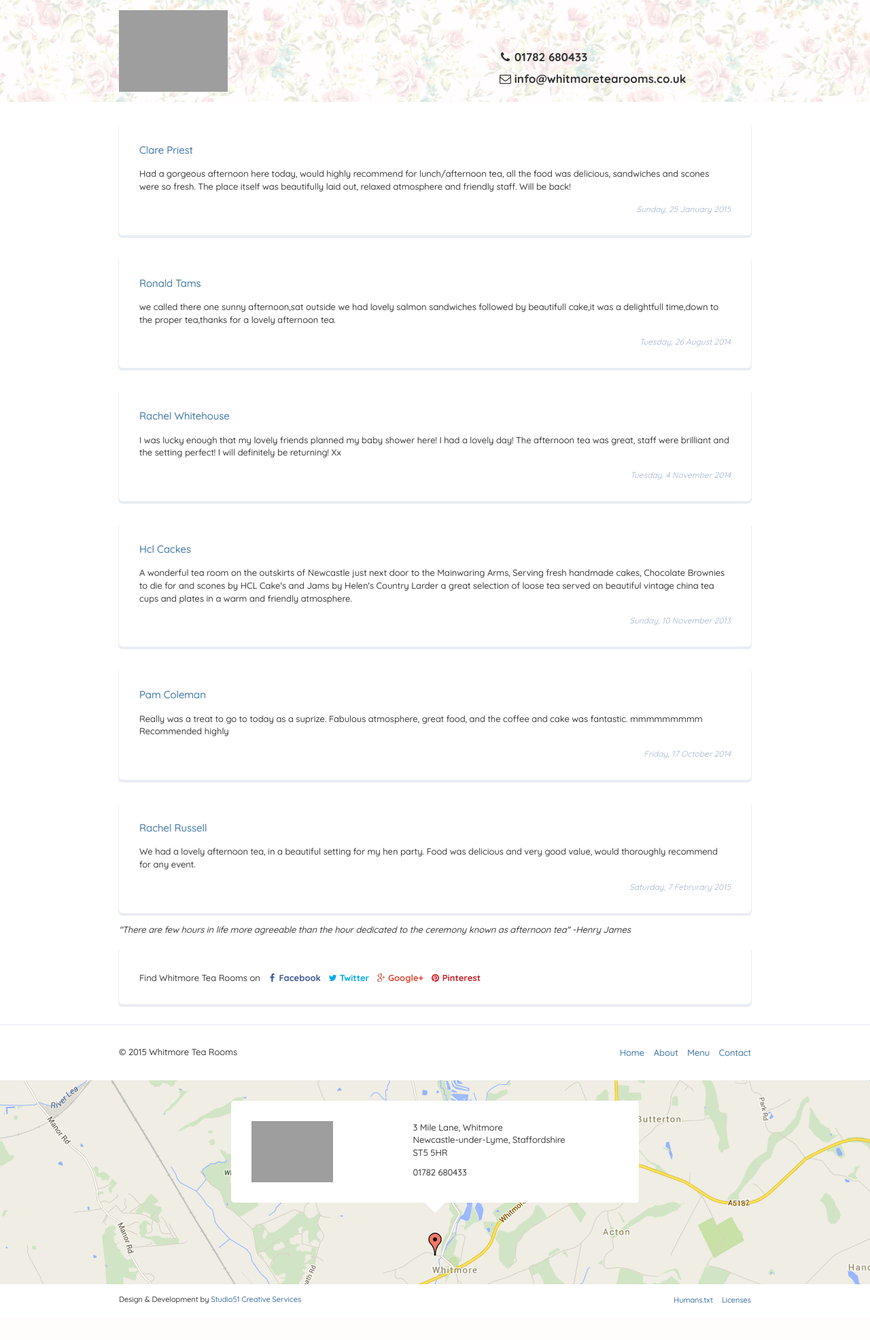
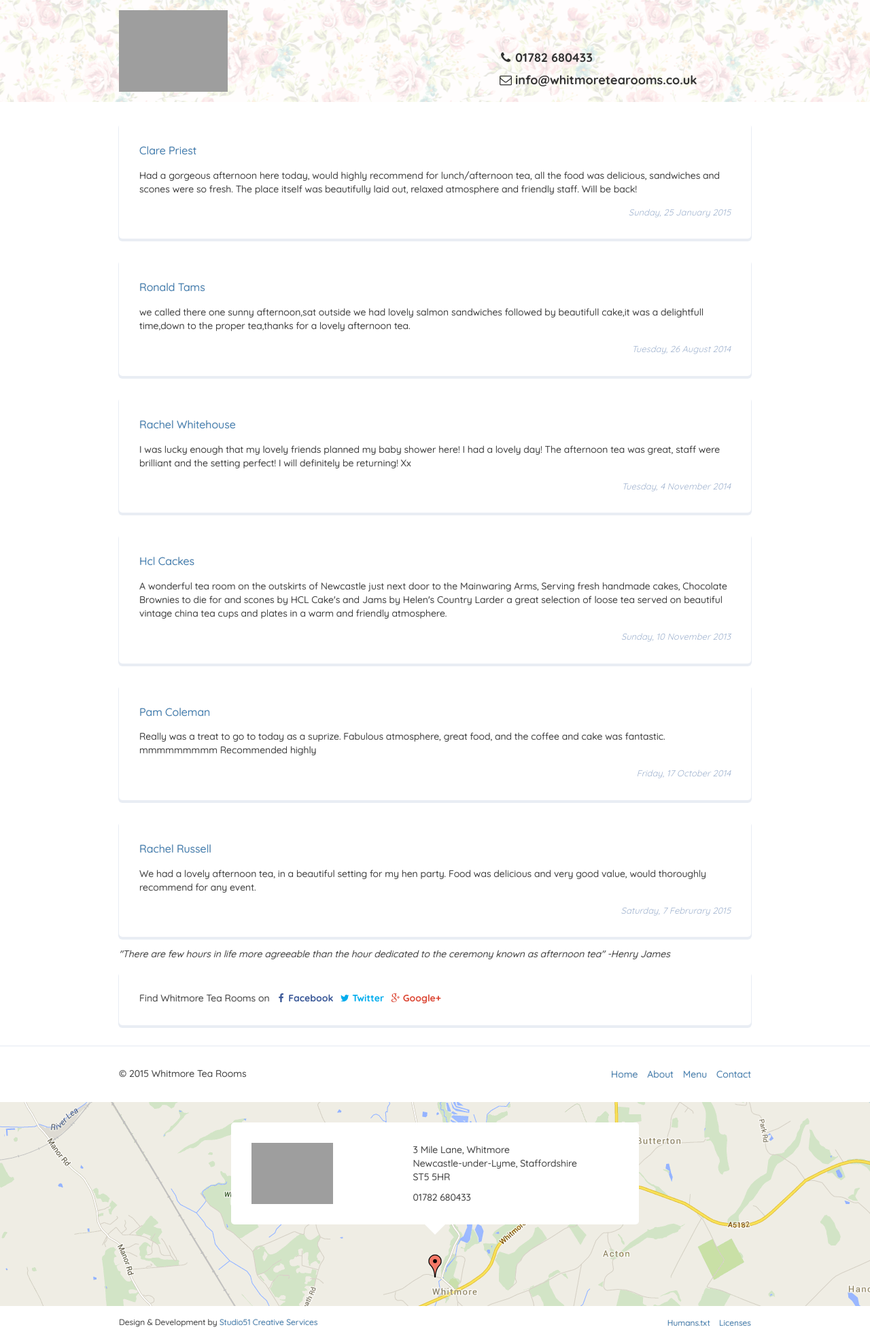
Before and after one commit to studio51/web-whitmoretearooms, a PHP site: the page made by app/reviews.html in a window 1280 px wide. Shown: the whole page at 68% size. Before the commit the page ends 1918 px from the top, so only its background shows below. Run offline with PHP 8.4, Linux system fonts and the light colour scheme; some libraries are stand-ins or nearby versions; grey boxes are pictures that could not be loaded.

Commit message:
finish website

```diff
--- a/app/reviews.html
+++ b/app/reviews.html
@@ -8,9 +8,9 @@
   <meta charset="utf-8">
   <meta http-equiv="X-UA-Compatible" content="IE=edge,chrome=1">
 
-  <title>Whitmore Tea Rooms | Traditional Tea Rooms in Staffordshire, Cheshire</title>
+  <title>Whitmore Tea Rooms | Traditional Tea Rooms in Staffordshire, Cheshire and Newcastle-under-Lyme</title>
 
-  <meta name="description" content="">
+  <meta name="description" content="Quaint little village Tea Room, based in Whitmore, Newcastle-under-Lyme, Staffordshire">
   <meta name="viewport" content="width=device-width">
 
   <link href='http://fonts.googleapis.com/css?family=Quicksand:300,400,700' rel='stylesheet' type='text/css'>
@@ -190,12 +190,6 @@
                       <i class="wta-gplus"></i> Google+
                     </a>
                   </li>
-
-                  <li>
-                    <a href="#" class="pinterest">
-                      <i class="wta-pinterest-circled"></i> Pinterest
-                    </a>
-                  </li>
                 </ul>
               </div>
             </div>
--- a/app/robots.txt
+++ b/app/robots.txt
@@ -1,7 +1,3 @@
 # robotstxt.org
 
 User-agent: *
-
-Resources:
-  Flower pattern: shutterstock
-  Wood texture: http://www.svgeneration.com/generate/Wood-Grain, slightly adjusted
--- a/app/styles/main.css
+++ b/app/styles/main.css
@@ -100,7 +100,7 @@ body {
 
 body {
   font-family: 'Quicksand', sans-serif;
-  font-size: 13px;
+  font-size: 14px;
   background-color: #fff;
 }
 
@@ -253,7 +253,7 @@ body {
     z-index: 1;
     display: block;
     padding: 3.75px 0;
-    font-size: 17px;
+    font-size: 18px;
     font-weight: 700;
   }
   .navbar p i {
@@ -375,7 +375,7 @@ body {
 }
 
 .board .meta p {
-  font-size: 15px;
+  font-size: 16px;
 }
 
 .board h1 {
@@ -384,18 +384,18 @@ body {
 
 @media (min-width: 768px) {
   .board h1 {
-    font-size: 42.5px;
+    font-size: 45px;
   }
 }
 
 .board p {
   margin-bottom: 5px;
-  font-size: 15px;
+  font-size: 16px;
 }
 
 @media (min-width: 768px) {
   .board p {
-    font-size: 18.700000000000003px;
+    font-size: 19.8px;
   }
 }
 
@@ -405,7 +405,7 @@ body {
 
 @media (min-width: 768px) {
   .board p.social {
-    font-size: 18.700000000000003px;
+    font-size: 19.8px;
   }
 }
 
@@ -446,6 +446,7 @@ section a,
 footer a {
   font-weight: 400;
   text-shadow: 0 0 1px rgba(0, 0, 0, 0.4);
+  filter: progid:DXImageTransform.Microsoft.Shadow(color=#000000, direction=0, strength=0.4);
 }
 
 .box {
@@ -564,7 +565,7 @@ footer a {
 .menu-subcategory-title {
   margin-bottom: 7.5px;
   font-family: 'Quicksand', sans-serif;
-  font-size: 16px;
+  font-size: 17px;
   font-weight: 700;
   text-shadow: 0 0px 1px rgba(0, 0, 0, 0.3);
 }
@@ -654,7 +655,7 @@ footer {
 
 .reviews ul li .author {
   display: block;
-  font-size: 15px;
+  font-size: 16px;
 }
 
 .reviews ul li .review {
@@ -663,7 +664,7 @@ footer {
 
 .reviews ul li .date {
   display: block;
-  font-size: 12px;
+  font-size: 13px;
   font-style: italic;
   color: #a0b3cf;
   text-align: right;
@@ -681,22 +682,24 @@ footer {
 
 @media (min-width: 992px) {
   .social-links li {
-    margin-right: 7.5px;
+    margin-right: 6px;
   }
 }
 
-.social-links li:not(:first-child) {
-  margin-top: 7.5px;
+@media (max-width: 992px) {
+  .social-links li:not(:first-child) {
+    margin-top: 7.5px;
+  }
 }
 
 .social-links li p {
-  font-size: 15px;
+  font-size: 16px;
   text-align: left;
 }
 
 @media (min-width: 992px) {
   .social-links li p {
-    font-size: 13px;
+    font-size: 14px;
   }
 }
 
@@ -807,7 +810,7 @@ footer {
 
 .box.studio51 {
   padding: 15px 0;
-  font-size: 11px;
+  font-size: 12px;
   box-shadow: none;
 }
 
--- a/app/styles/main.less
+++ b/app/styles/main.less
@@ -117,7 +117,7 @@ ul {
   @border-radius: 5px;
   @border-color: darken(@background-color, 5%);
 
-  @font-size-sm: 13px;
+  @font-size-sm: 14px;
   @font-size-md: @font-size-sm + 2px;
   @font-size-lg: @font-size-md + 2px;
 
@@ -402,6 +402,8 @@ body {
   section, footer {
     p, a {
       text-shadow: 0 0 1px fade(#000, 40%);
+      filter: progid:DXImageTransform.Microsoft.Shadow(color=#000,direction=0,strength=0.4);
+
       font-weight: 400;
     }
   }
@@ -654,11 +656,14 @@ footer {
       }
 
       @media(min-width: 992px) {
-        margin-right: @box-padding / 4;
+        margin-right: @box-padding / 5;
       }
 
-      &:not(:first-child) {
-        margin-top: @box-padding / 4;
+      @media(max-width: 992px) {
+
+        &:not(:first-child) {
+          margin-top: @box-padding / 4;
+        }
       }
 
       p {
@@ -681,7 +686,6 @@ footer {
         @media(min-width: 992px) {
           background-color: transparent !important;
           padding: 0;
-
 
           &.facebook  { color: #3b5998; }
           &.twitter   { color: #00aced; }
```
Also changed, not shown: app/index.html (+2 -8 lines), app/menu.html (+2 -8 lines).
